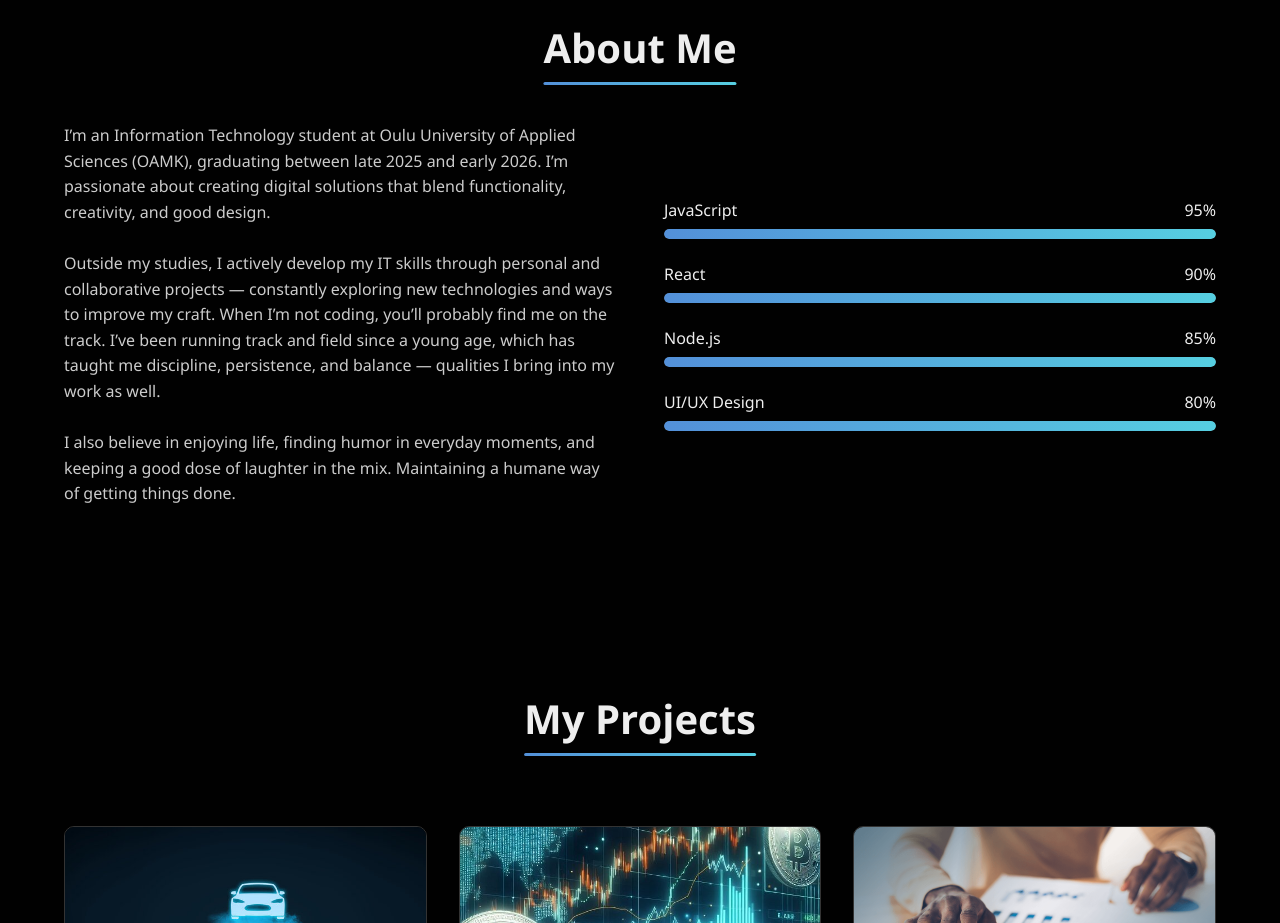
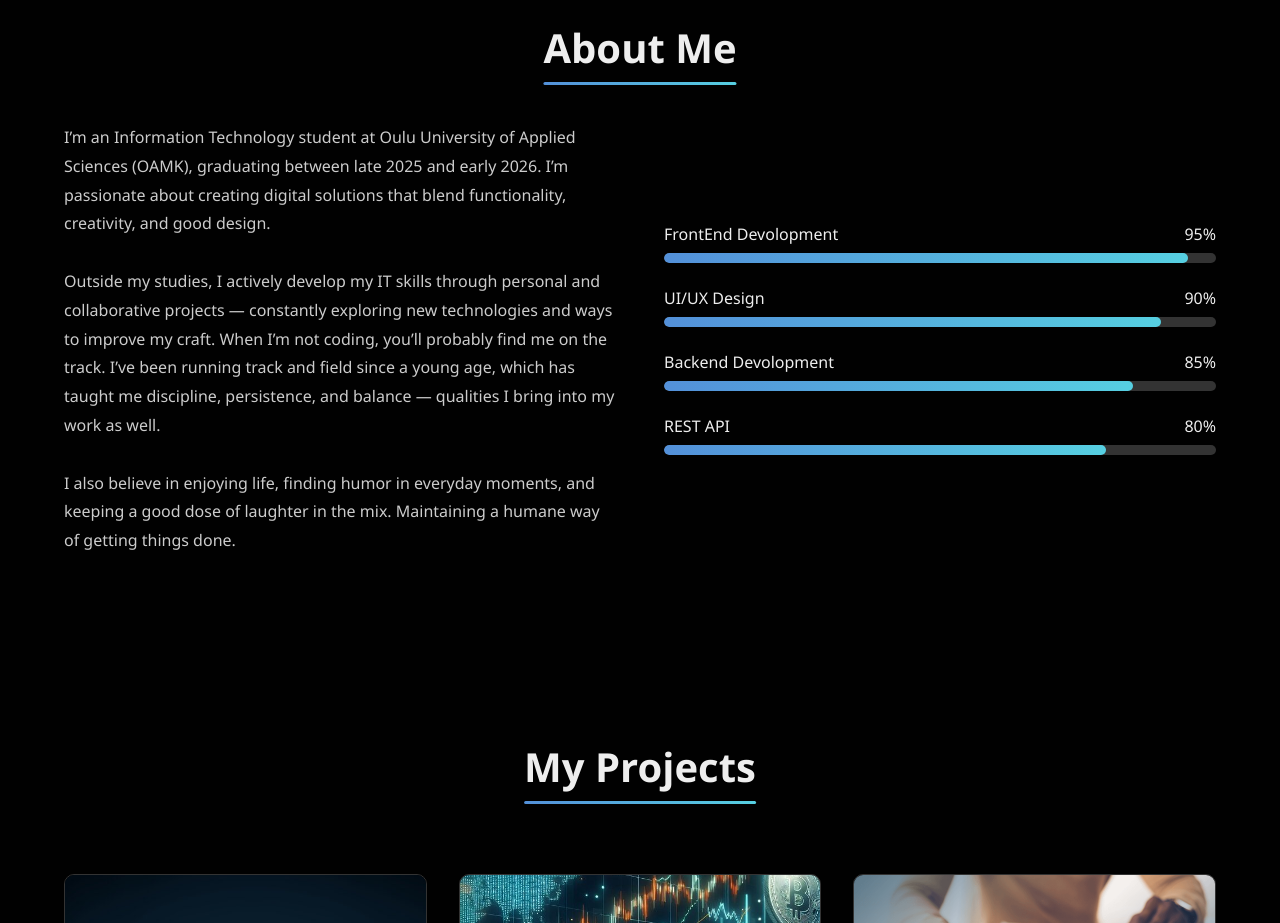
Before and after one commit to PetrosPieska/portfolio-petros, a plain HTML site: page index.html in a window 1280 px wide. Shown: the part 860-1783 px from the top of the page. Drawn offline with Linux system fonts and the light colour scheme.

Commit message:
updated Skills

```diff
--- a/index.html
+++ b/index.html
@@ -54,7 +54,7 @@
         <div class="skills">
             <div class="skill-item">
                 <div class="skill-name">
-                    <span>JavaScript</span>
+                    <span>FrontEnd Devolopment</span>
                     <span>95%</span>
                 </div>
                 <div class="skill-bar">
@@ -64,7 +64,7 @@
 
     <div class="skill-item">
         <div class="skill-name">
-            <span>React</span>
+            <span>UI/UX Design</span>
             <span>90%</span>
         </div>
         <div class="skill-bar">
@@ -74,7 +74,7 @@
 
      <div class="skill-item">
         <div class="skill-name">
-            <span>Node.js</span>
+            <span>Backend Devolopment</span>
             <span>85%</span>
         </div>
         <div class="skill-bar">
@@ -84,7 +84,7 @@
 
     <div class="skill-item">
         <div class="skill-name">
-            <span>UI/UX Design</span>
+            <span>REST API</span>
             <span>80%</span>
         </div>
         <div class="skill-bar">
--- a/styles.css
+++ b/styles.css
@@ -298,7 +298,7 @@ nav {
 
 .about-text {
     margin-bottom: 1.5rem;
-    line-height: 1.6;
+    line-height: 1.8;
     color: #ccc;
 }
 
@@ -327,7 +327,7 @@ nav {
     height: 100%;
     border-radius: 5px;
     background: linear-gradient(90deg, var(--neon-blue), var(--neon-pink));
-    animation: fillBar 2s ease-out forwards;
+    animation: fillBar 2,5s ease-out forwards;
 }
 
 /*Projects section*/
```
